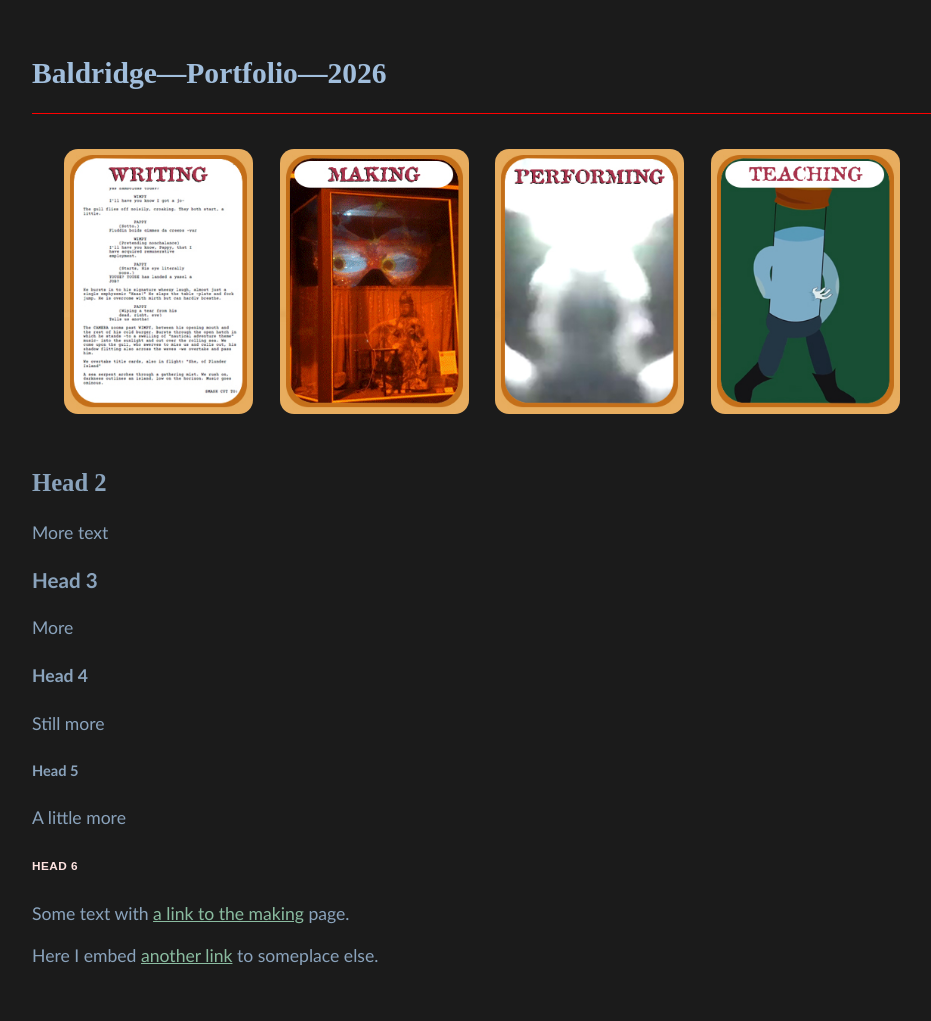
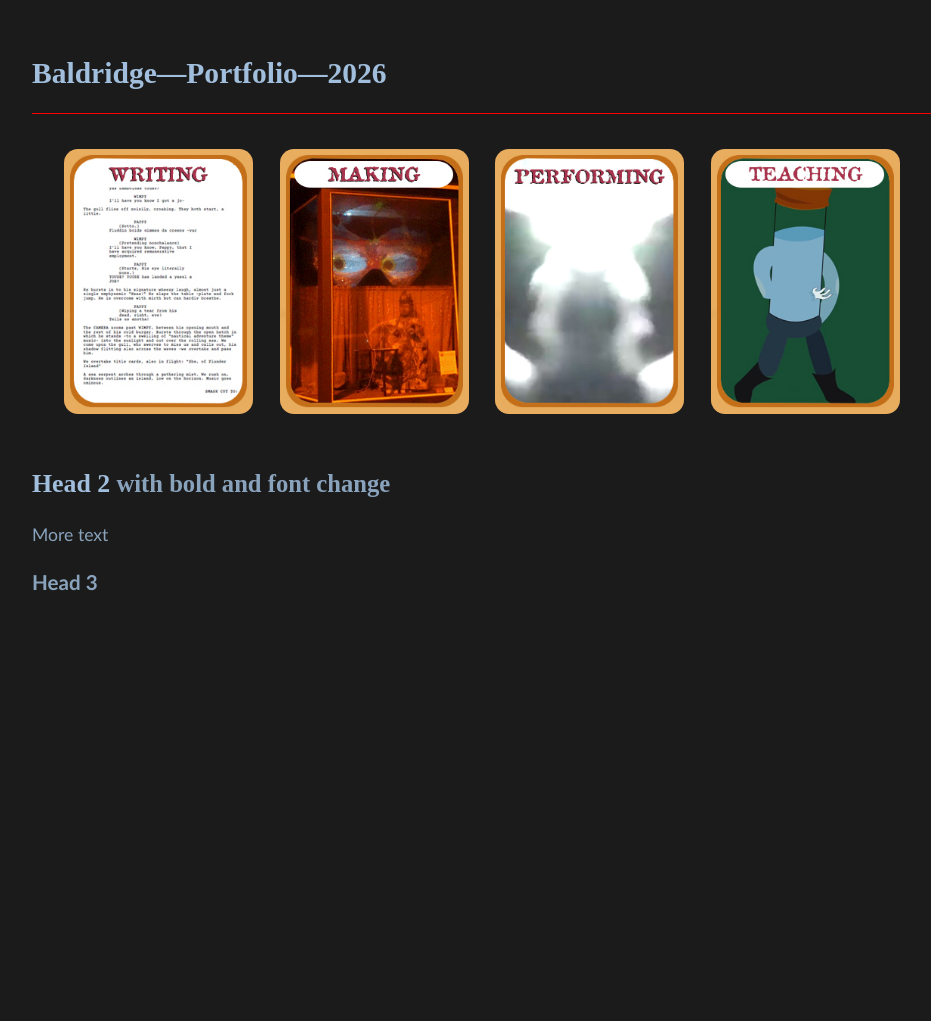
Before and after one commit to Interactimation/portfolio, a Jekyll site: the page built from index.md, in a window 1280 px wide. Shown: the whole page, without its empty margins (158-1089 px from the left). Built offline with Jekyll 4.4.1, drawn with Linux system fonts in a browser that asks for light colours; after the commit the page ends 900 px from its top, so only the background shows below that.

Commit message:
main page simplify

```diff
--- a/index.md
+++ b/index.md
@@ -26,16 +26,7 @@ layout: default
 </a>
 </div>
 
-## Head 2
+## **Head 2** with bold and font change
 More text
 
 ### Head 3
-More
-#### Head 4
-Still more
-##### Head 5
-A little more
-###### Head 6
-Some text with [a link to the making](making/) page.
-
-Here I embed <a href="https://www.w3schools.com/" target="_blank" rel="noopener">another link</a> to someplace else.
```
